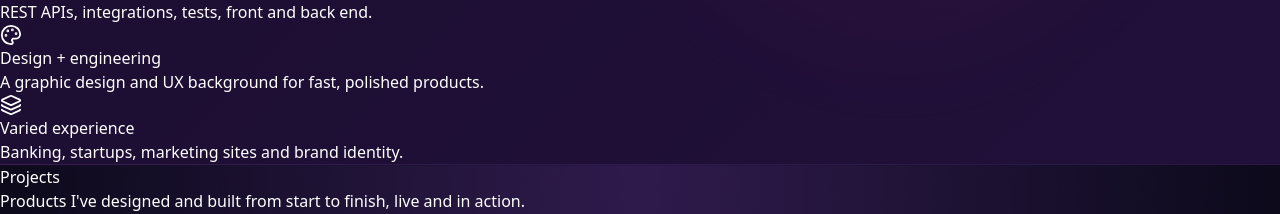
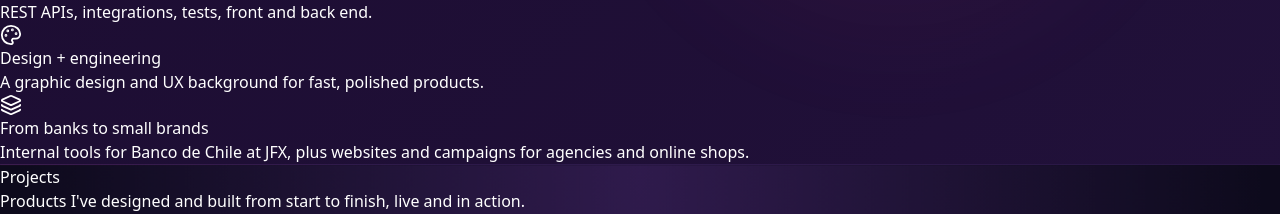
Before and after one commit to Clorostica/Clorostica, a React (Vite) app: page / in a window 1280 px wide. Shown: the part 1106-1320 px from the top of the page. Built offline with nearby package versions, Linux system fonts and the light colour scheme.

Commit message:
About: concrete copy for the experience highlight

```diff
--- a/src/i18n/translations.js
+++ b/src/i18n/translations.js
@@ -37,7 +37,7 @@ export const translations = {
       highlights: [
         { title: "Production-ready", text: "REST APIs, integrations, tests, front and back end." },
         { title: "Design + engineering", text: "A graphic design and UX background for fast, polished products." },
-        { title: "Varied experience", text: "Banking, startups, marketing sites and brand identity." },
+        { title: "From banks to small brands", text: "Internal tools for Banco de Chile at JFX, plus websites and campaigns for agencies and online shops." },
       ],
     },
     experience: {
@@ -210,7 +210,7 @@ export const translations = {
       highlights: [
         { title: "Lista para producción", text: "APIs REST, integraciones, tests, frontend y backend." },
         { title: "Diseño + ingeniería", text: "Formación en diseño gráfico y UX para productos rápidos y cuidados." },
-        { title: "Experiencia variada", text: "Banca, startups, sitios de marketing e identidad corporativa." },
+        { title: "De bancos a marcas pequeñas", text: "Herramientas internas para Banco de Chile en JFX, y sitios y campañas para agencias y tiendas online." },
       ],
     },
     experience: {
@@ -383,7 +383,7 @@ export const translations = {
       highlights: [
         { title: "Produktionsreif", text: "REST-APIs, Integrationen, Tests, Front- und Backend." },
         { title: "Design + Engineering", text: "Hintergrund in Grafikdesign und UX für schnelle, durchdachte Produkte." },
-        { title: "Vielseitige Erfahrung", text: "Banking, Startups, Marketing-Websites und Corporate Branding." },
+        { title: "Von Banken bis zu kleinen Marken", text: "Interne Tools für die Banco de Chile bei JFX, dazu Websites und Kampagnen für Agenturen und Onlineshops." },
       ],
     },
     experience: {
```
